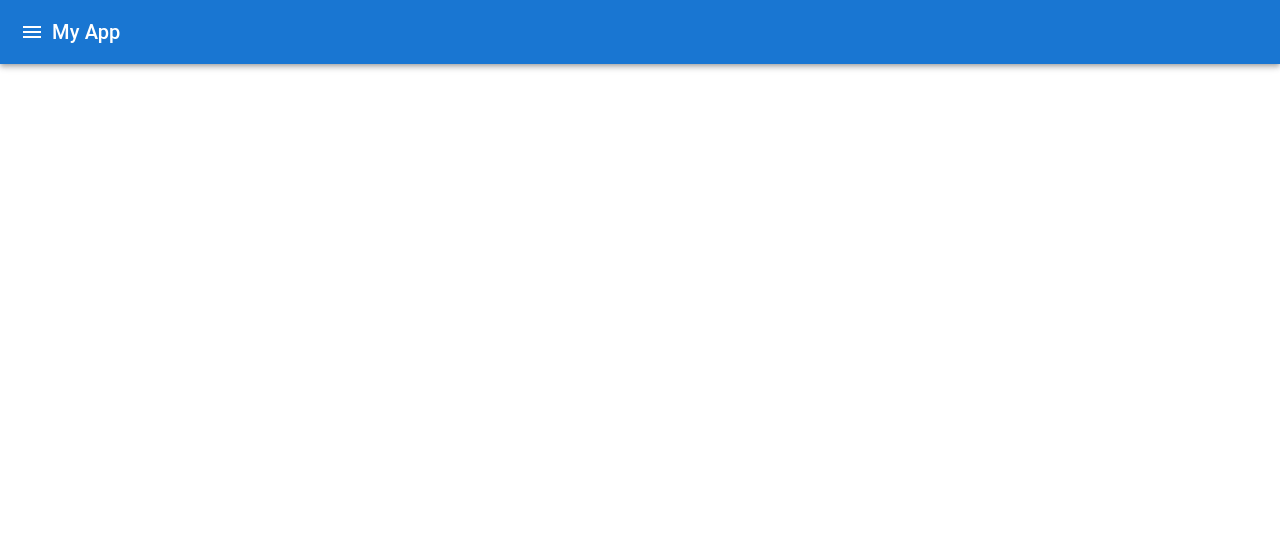
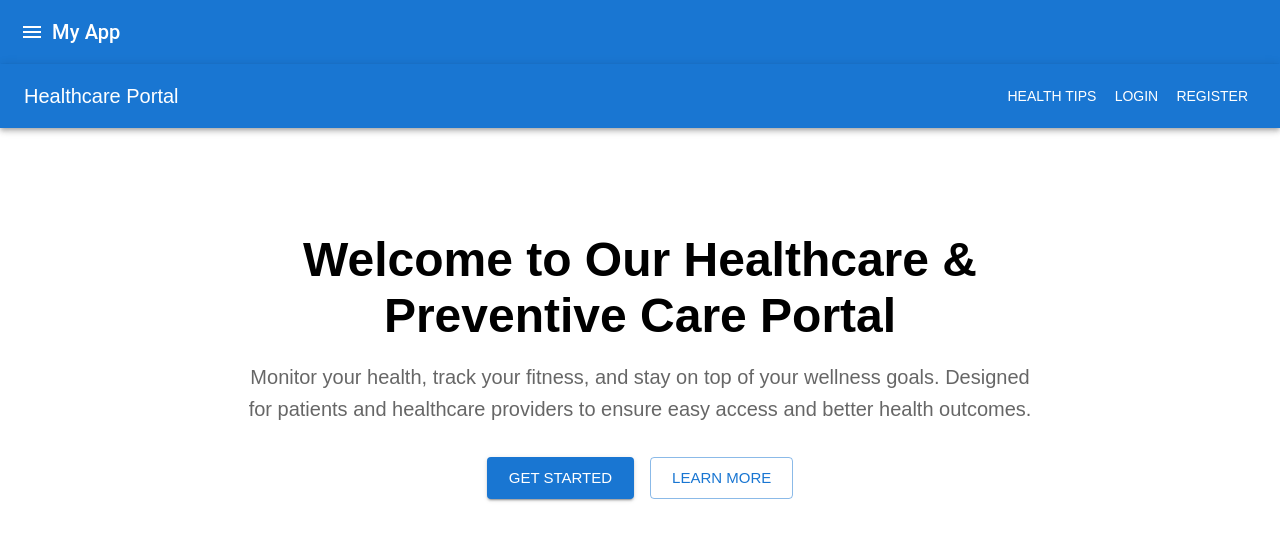
Before and after one commit to HarshithaDinesh/hms, a React (Create React App) app in the folder client/: page / in a window 1280 px wide. Before the commit this address had no page. Shown: the top 540 px of the page. Built offline with nearby package versions, Linux system fonts and the light colour scheme.

Commit message:
Add home page

```diff
--- a/client/src/layout.jsx
+++ b/client/src/layout.jsx
@@ -14,6 +14,7 @@ import {
 import MenuIcon from "@mui/icons-material/Menu";
 import PatientDashboard from "./pages/patientDashboard";
 import Login from "./pages/login";
+import Home from "./pages/Home.jsx";
 import Healthcare from "./pages/healthcare";
 import Profile from "./pages/profile";
 
@@ -76,6 +77,7 @@ export default function Layout() {
 
       {/* Routes */}
       <Routes>
+      <Route path="/" element={<Home />} />
         <Route path="/login" element={<Login />} />
         <Route path="/logout" element={<Login />} />
         <Route path="/patient" element={<PatientDashboard />} />
--- /dev/null
+++ b/client/src/pages/Home.jsx
@@ -0,0 +1,53 @@
+import React from "react";
+import { AppBar, Toolbar, Typography, Button, Container, Box } from "@mui/material";
+import { createTheme, ThemeProvider } from "@mui/material/styles";
+import { useNavigate } from "react-router-dom";
+
+const theme = createTheme({
+  typography: {
+    fontFamily: "Arial, sans-serif",
+  },
+});
+
+const HomePage = () => {
+  const navigate = useNavigate();
+
+  return (
+    <ThemeProvider theme={theme}>
+      {/* Navbar */}
+      <AppBar position="static" color="primary">
+        <Toolbar>
+          <Typography variant="h6" sx={{ flexGrow: 1 }}>
+            Healthcare Portal
+          </Typography>
+          <Button color="inherit" onClick={() => navigate("/healthtips")}>Health Tips</Button>
+          <Button color="inherit" onClick={() => navigate("/login")}>Login</Button>
+          <Button color="inherit" onClick={() => navigate("/register")}>Register</Button>
+        </Toolbar>
+      </AppBar>
+
+      {/* Hero Section */}
+      <Container maxWidth="md">
+        <Box textAlign="center" mt={10} p={3}>
+          <Typography variant="h3" fontWeight="bold" gutterBottom>
+            Welcome to Our Healthcare & Preventive Care Portal
+          </Typography>
+          <Typography variant="h6" color="textSecondary" gutterBottom>
+            Monitor your health, track your fitness, and stay on top of your wellness goals.
+            Designed for patients and healthcare providers to ensure easy access and better health outcomes.
+          </Typography>
+          <Box mt={4}>
+            <Button variant="contained" color="primary" size="large" sx={{ mx: 1 }}>
+              Get Started
+            </Button>
+            <Button variant="outlined" color="primary" size="large" sx={{ mx: 1 }}>
+              Learn More
+            </Button>
+          </Box>
+        </Box>
+      </Container>
+    </ThemeProvider>
+  );
+};
+
+export default HomePage;
```
